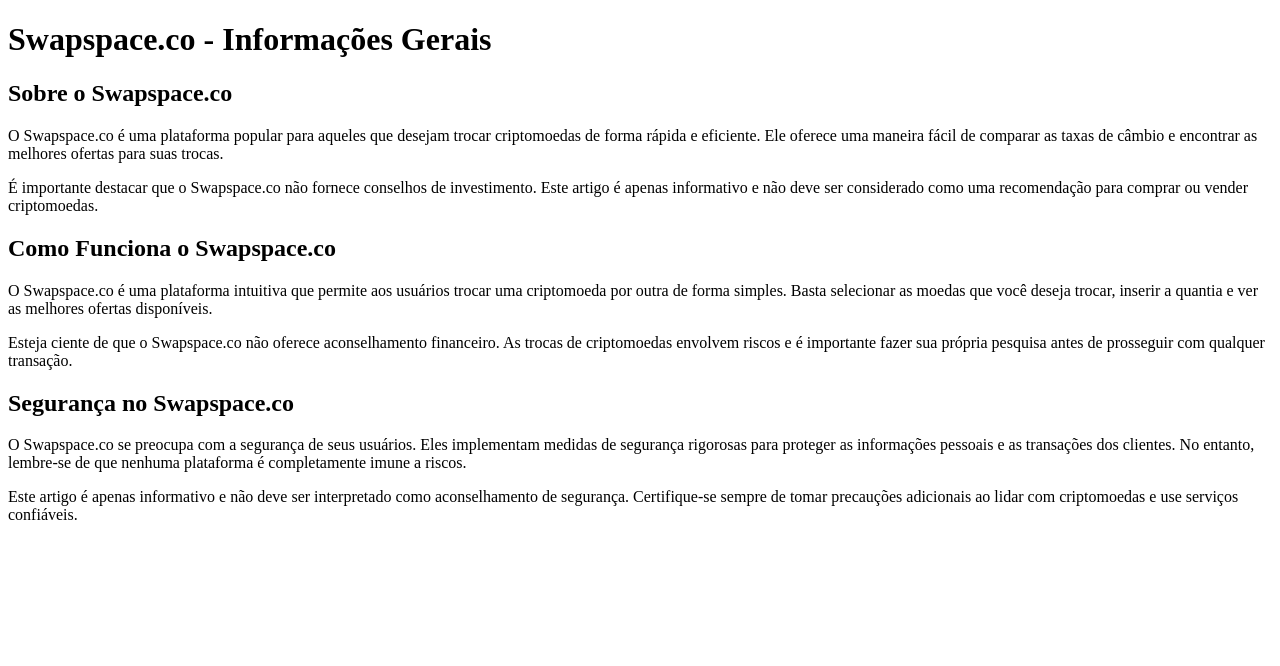
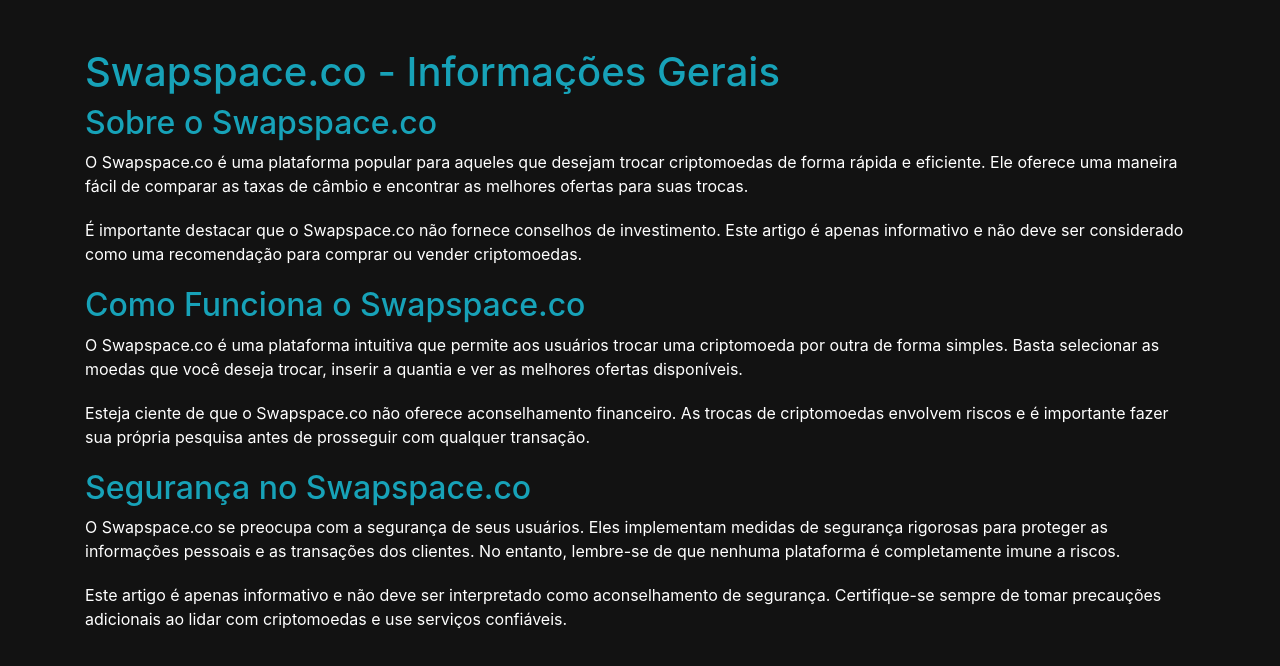
Before and after one commit to pointpay-app/pointpay-app.github.io, a plain HTML site: page index.html in a window 1280 px wide. Drawn offline with nearby package versions, Linux system fonts and the light colour scheme.

Commit message:
Update index.html

```diff
--- a/index.html
+++ b/index.html
@@ -2,8 +2,22 @@
 <html>
 <head>
     <title>Swapspace.co - Informações Gerais</title>
+    <link rel="stylesheet" href="https://maxcdn.bootstrapcdn.com/bootstrap/4.5.2/css/bootstrap.min.css">
+    <style>
+        body {
+            background-color: #121212;
+            color: #ffffff;
+        }
+        h1, h2 {
+            color: #17a2b8;
+        }
+        p {
+            margin-bottom: 20px;
+        }
+    </style>
 </head>
 <body>
+    <div class="container mt-5">
         <h1>Swapspace.co - Informações Gerais</h1>
 
         <h2>Sobre o Swapspace.co</h2>
@@ -17,5 +31,10 @@
         <h2>Segurança no Swapspace.co</h2>
         <p>O Swapspace.co se preocupa com a segurança de seus usuários. Eles implementam medidas de segurança rigorosas para proteger as informações pessoais e as transações dos clientes. No entanto, lembre-se de que nenhuma plataforma é completamente imune a riscos.</p>
         <p>Este artigo é apenas informativo e não deve ser interpretado como aconselhamento de segurança. Certifique-se sempre de tomar precauções adicionais ao lidar com criptomoedas e use serviços confiáveis.</p>
+    </div>
+
+    <script src="https://ajax.googleapis.com/ajax/libs/jquery/3.5.1/jquery.min.js"></script>
+    <script src="https://cdnjs.cloudflare.com/ajax/libs/popper.js/1.16.0/umd/popper.min.js"></script>
+    <script src="https://maxcdn.bootstrapcdn.com/bootstrap/4.5.2/js/bootstrap.min.js"></script>
 </body>
 </html>
```
Lines whose indentation alone changed are shown as unchanged.
